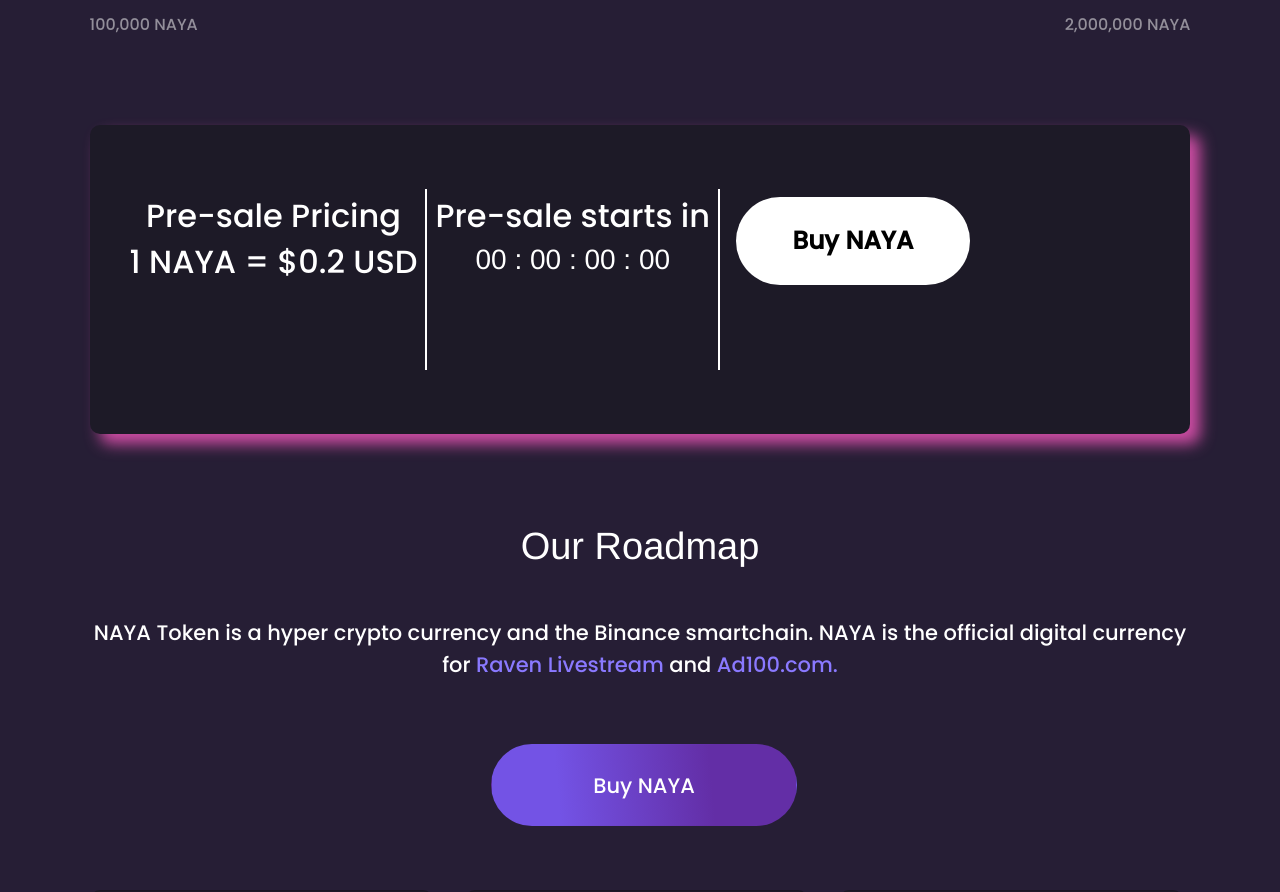
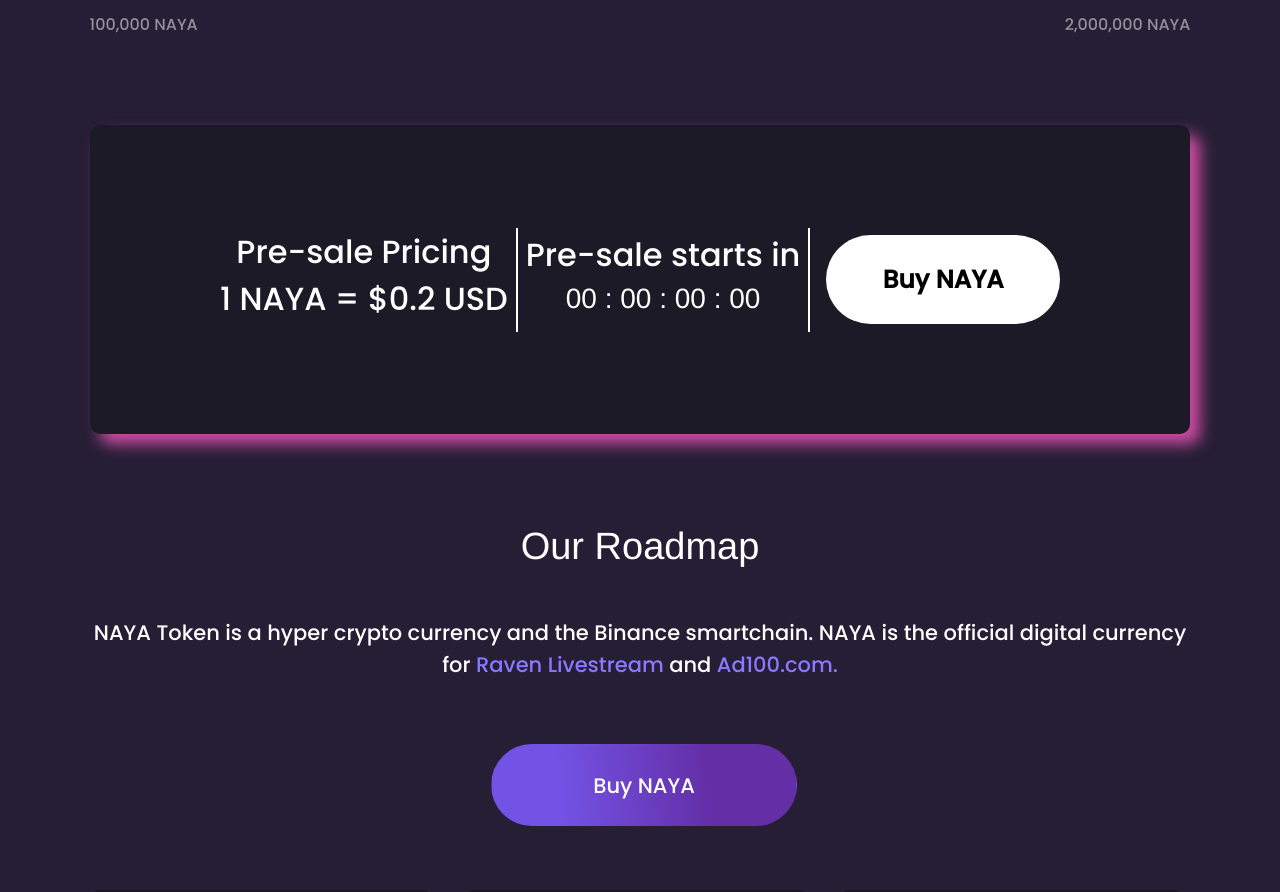
Before and after one commit to Generalsoi/naya, a React (Create React App) app: page / in a window 1280 px wide. Shown: the part 3983-4875 px from the top of the page. Built offline with nearby package versions, Linux system fonts and the light colour scheme.

Commit message:
fixed the presalepricingbar

```diff
--- a/src/components/preSalePricingBar.jsx
+++ b/src/components/preSalePricingBar.jsx
@@ -14,7 +14,7 @@
     height: "5.508rem",
   };
   return (
-    <div className="d-lg-flex pre-sale-pricing-bar">
+    <div className="d-lg-flex pre-sale-pricing-bar justify-content-center align-items-center">
       <div className="p-2">
         <h4>Pre-sale Pricing</h4>
         <h6>1 NAYA = $0.2 USD</h6>
--- a/src/css/footer.css
+++ b/src/css/footer.css
@@ -81,4 +81,6 @@
     .footer .navbar-brand img{
         width: 30%;
     }
+
+
 }
```
